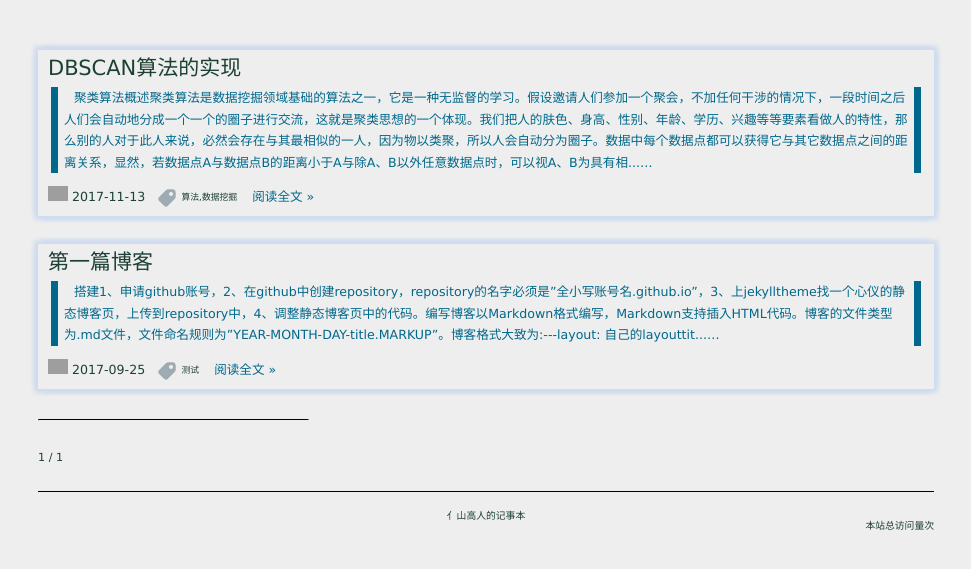
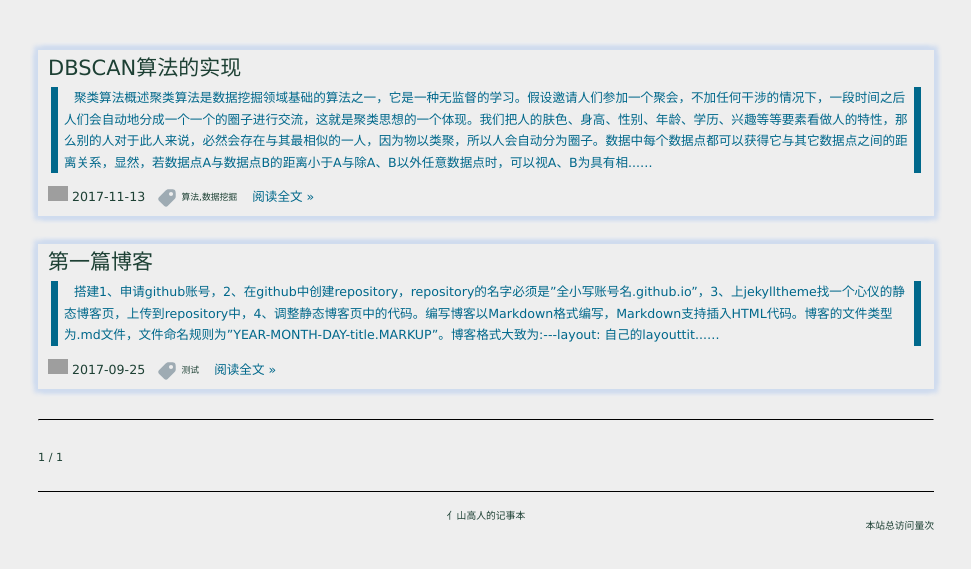
Before and after one commit to XGR-yang/XGR-yang.github.io, a Jekyll site: the page built from index.html, in a window 1280 px wide. Shown: the top 569 px of the page, without its empty margins (154-1125 px from the left). Built offline with Jekyll 4.4.1, drawn with Linux system fonts in a browser that asks for light colours; nearby versions of some CDN libraries; the list of posts is cut into pages by our own code; comment, search, counter and statistics services are not loaded; grey boxes are pictures that could not be loaded.

Commit message:
Update main.css

```diff
--- a/css/main.css
+++ b/css/main.css
@@ -107,6 +107,7 @@
   position:relative; }
 
 p {
+  text-indent: 2em;/*段首缩进*/
   margin-bottom: 10px;
   margin-top: 5px;
   line-height: 1.7em;
@@ -541,7 +542,6 @@
   color: #4F4F4F; }
 
 .post-list__divider {
-  width: 30%;
   margin: 0 0 2em 0;
   border-top: 1px solid #000000;
   }
```
